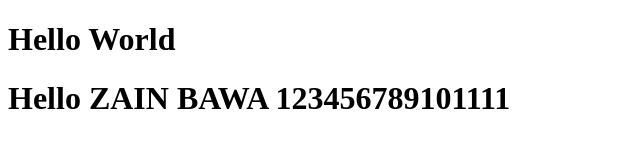
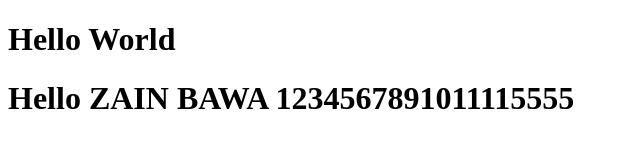
Before and after one commit to Zakariya-khan/Learning, a plain HTML site: page index.html in a window 1280 px wide. Shown: the whole page, without its empty margins (0-640 px from the left). Drawn offline with Linux system fonts and the light colour scheme.

Commit message:
Update index.html

```diff
--- a/index.html
+++ b/index.html
@@ -7,6 +7,6 @@
 </head>
 <body>
     <h1>Hello World</h1>
-    <h1>Hello ZAIN BAWA 123456789101111</h1>
+    <h1>Hello ZAIN BAWA 1234567891011115555</h1>
 </body>
 </html>
```
